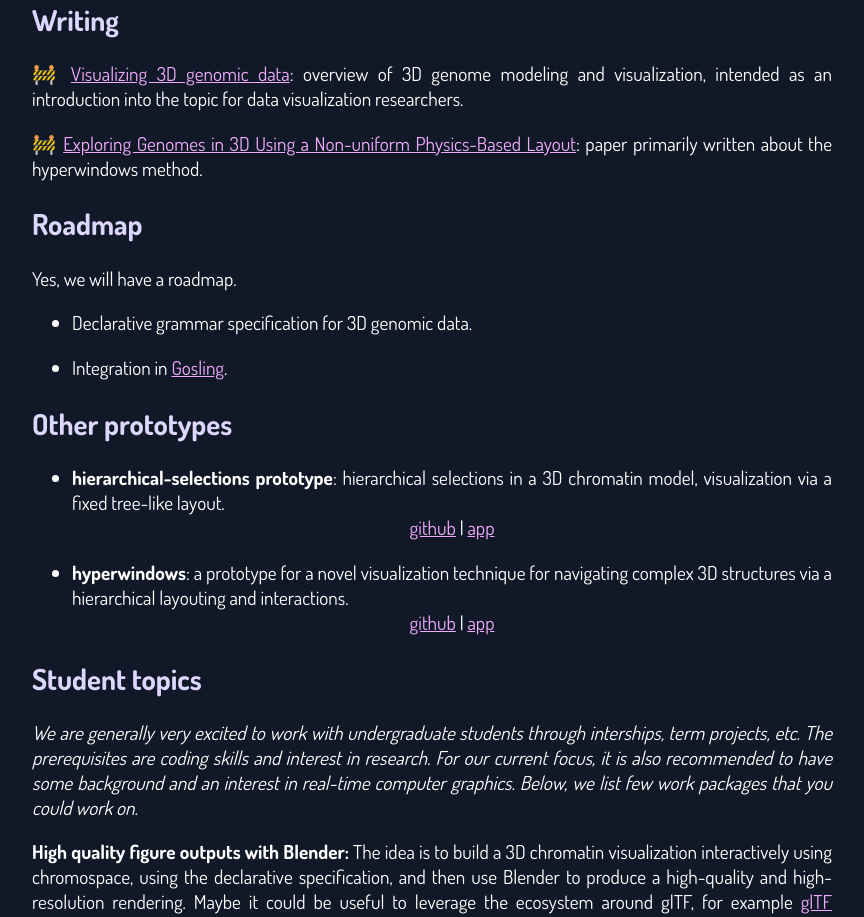
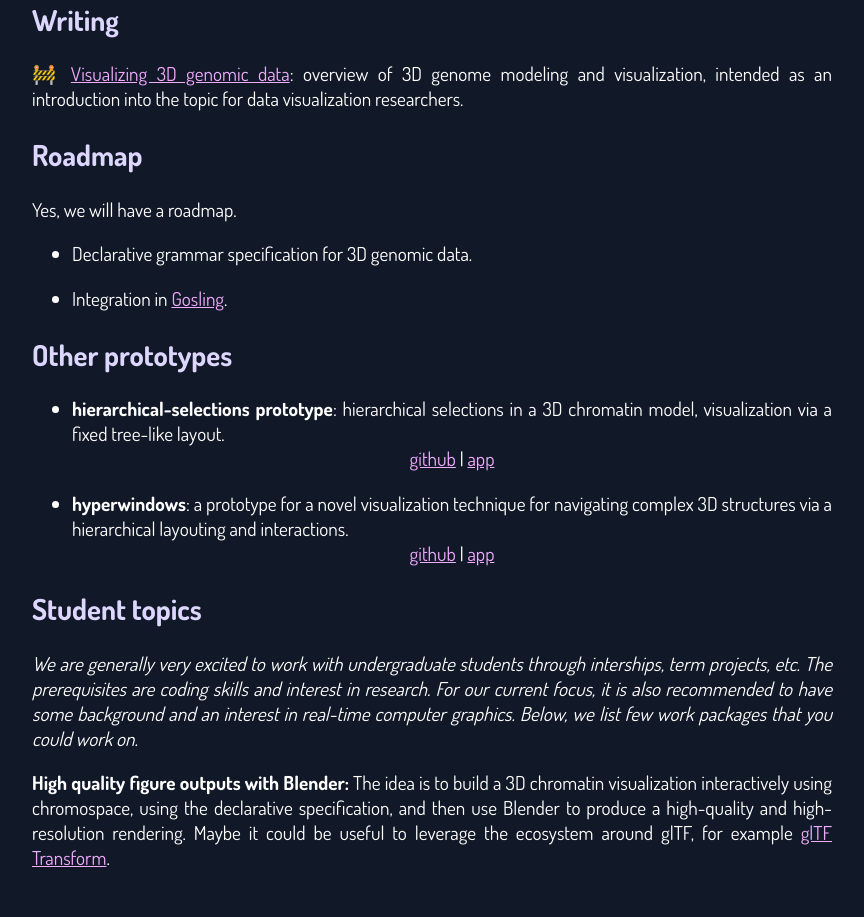
Before and after one commit to dvdkouril/dvdkouril.github.io, a SvelteKit app: page /spatial-genome in a window 1280 px wide. Shown: the part 1320-2237 px from the top of the page, without its empty margins (208-1072 px from the left). After the commit the page ends 2210 px from the top, so only its background shows below. Built offline with nearby package versions, Linux system fonts and the light colour scheme.

Commit message:
remove hyperwindows draft link

```diff
--- a/src/routes/spatial-genome/+page.svelte
+++ b/src/routes/spatial-genome/+page.svelte
@@ -50,7 +50,7 @@
 
 	<h2>Writing</h2>
 	<p>🚧 <a href="https://www.davidkouril.com/really-3d-genome/">Visualizing 3D genomic data</a>: overview of 3D genome modeling and visualization, intended as an introduction into the topic for data visualization researchers.</p>
-	<p>🚧 <a href="https://www.davidkouril.com/hyperwindows-paper/">Exploring Genomes in 3D Using a Non-uniform Physics-Based Layout</a>: paper primarily written about the hyperwindows method.</p>
+
 
 	<h2>Roadmap</h2>
 	<p>Yes, we will have a roadmap.</p>
```
